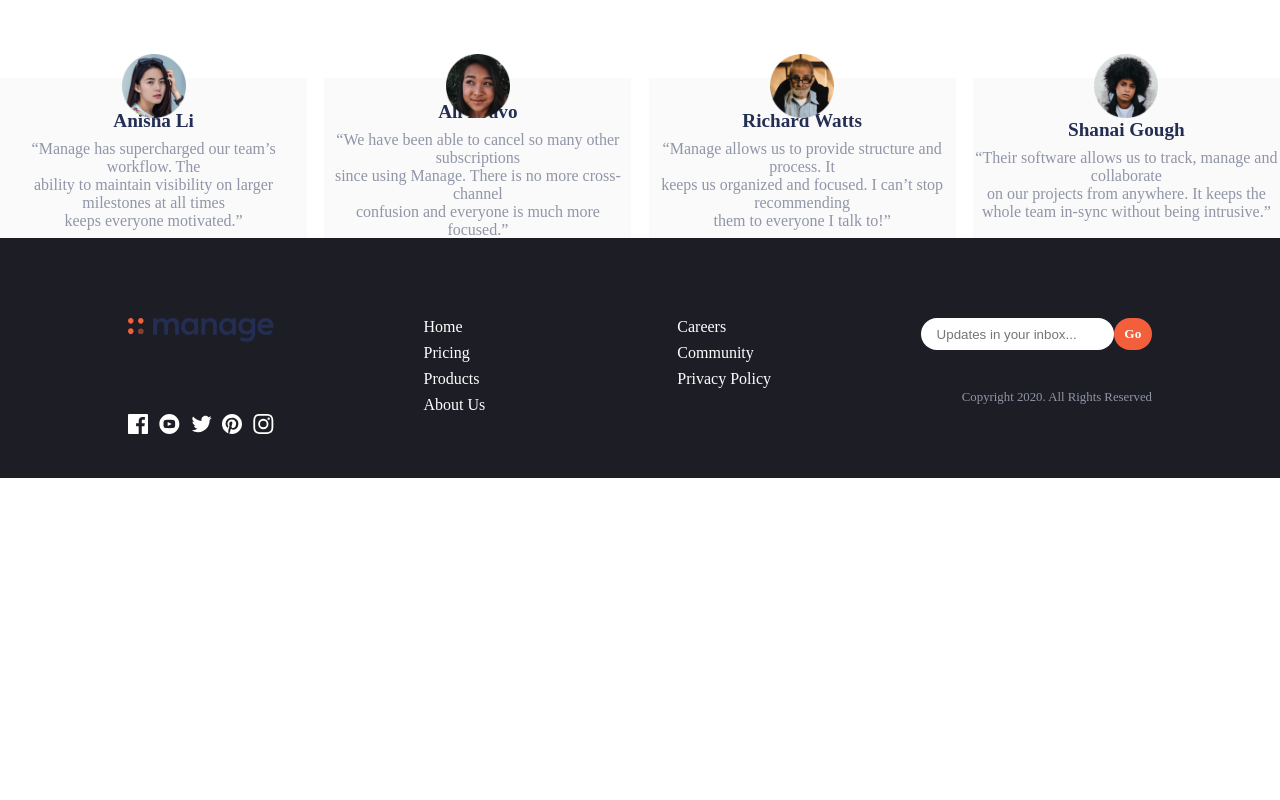
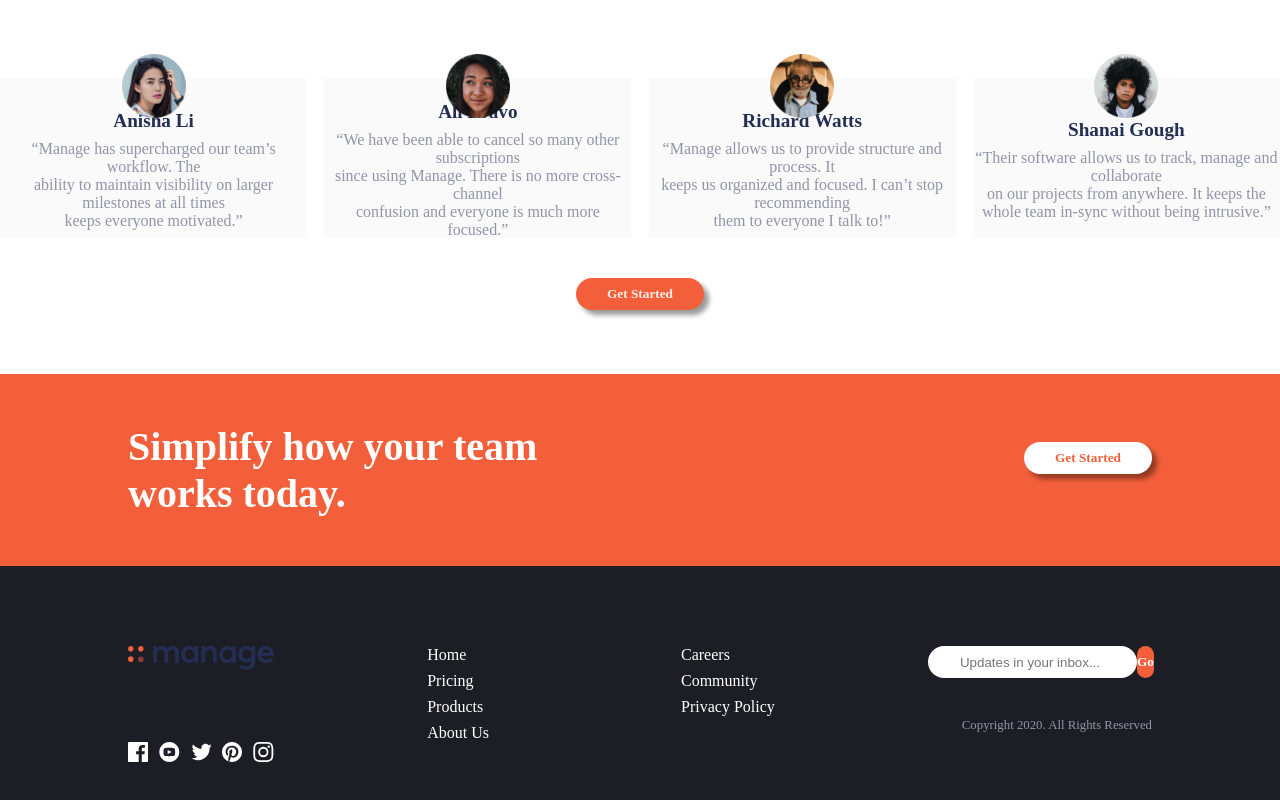
Before and after one commit to cold412/manage-landing-page, a Gatsby site: page / in a window 1280 px wide. Shown: the part 1258-2058 px from the top of the page. Before the commit the page ends 1736 px from the top, so only its background shows below. Built offline with nearby package versions, Linux system fonts and the light colour scheme; Gatsby itself is replaced by a stand-in of ours; a web font is replaced by a local one.

Commit message:
new page 4 done

```diff
--- a/src/pages/index.js
+++ b/src/pages/index.js
@@ -4,7 +4,8 @@ import Page1 from "./page1"
 import Page2 from "./page2"
 import Page25 from "./page25"
 import Page3 from "./page3"
-import Page4 from "./page4"
+import Page35 from "./page35"
+import Page45 from "./page45"
 import Footer from "./footer"
 import "../styles/navbar.scss"
 import '../styles/index.scss'
@@ -12,7 +13,8 @@ import '../styles/page1.scss'
 import '../styles/page2.scss'
 import '../styles/page25.scss'
 import '../styles/page3.scss'
-import '../styles/page4.scss'
+import '../styles/page35.scss'
+import '../styles/page45.scss'
 import '../styles/footer.scss'
 
 
@@ -25,7 +27,8 @@ const index = () => {
             <Page2/>
             <Page25/>
             <Page3/>
-{/*             <Page4/> */}
+            <Page35/>
+            <Page45/>
             <Footer/>
         </div>
     )
--- a/src/pages/navbar.js
+++ b/src/pages/navbar.js
@@ -23,7 +23,7 @@ const Navbar = ({ data }) => {
         </ul>
       </div>
       <div className="btn">
-        <h4>Get Started</h4>
+        <h5>Get Started</h5>
       </div>
     </div>
   )
--- a/src/pages/page1.js
+++ b/src/pages/page1.js
@@ -18,7 +18,7 @@ const Page1 = () => {
 
           </p>
       <div className="btn">
-        Get Started
+       <h5>Get Started</h5>
         </div>
       </div>
       <div className="container__page1__right">
--- /dev/null
+++ b/src/pages/page35.js
@@ -0,0 +1,16 @@
+import React from 'react'
+
+const Page35 = () => {
+  return (
+        <div className="page35__container">
+            <div className="page35__btn">
+
+               <h5>
+                 Get Started
+                 </h5>
+            </div>
+        </div>
+  )
+}
+
+export default Page35
--- /dev/null
+++ b/src/pages/page45.js
@@ -0,0 +1,21 @@
+import React from "react"
+
+const Page45 = () => {
+    return (
+        <div className="page4__container">
+            <div className="page4__bottom">
+                <div className="page4__text">
+                    <h1>
+                        Simplify how your team <br /> works today.
+                    </h1>
+                </div>
+            </div>
+
+            <div className="page4__btn2">
+                <h5>Get Started</h5>
+            </div>
+        </div>
+    )
+}
+
+export default Page45
--- a/src/styles/footer.scss
+++ b/src/styles/footer.scss
@@ -51,19 +51,21 @@
     .footer__box3{
         display: flex;
         flex-direction: column;
+        width: 28vh;
         .box3__top{
             display: flex;
             flex-direction: row;
             align-items: center;
             padding-bottom: 5vh;
+        justify-content: space-between;
             input{
                 height: 4vh;
                 border-radius: 1.5rem;
                 border: 1px;
-                padding-left: 1rem;
+                padding-left: 2rem;
+
             }
             h5{
-
                 height: 4vh;
                 width: 3vw;
                 border-radius: 1.5rem;
--- /dev/null
+++ b/src/styles/page35.scss
@@ -0,0 +1,25 @@
+@import "var.scss";
+
+.page35__container {
+  display: flex;
+  flex-direction: column;
+  align-items: center;
+  justify-content: center;
+  .page35__btn {
+    @include btn;
+    width: 10vw;
+    font-weight: bold;
+    margin-bottom: 8vh;
+    margin-top: 5vh;
+  }
+  .page35__btn:hover {
+    background-color: lighten($color: $BrightRed, $amount: 10);
+    color: $VeryPaleRed;
+    height: 4vh;
+    min-width: 10vw;
+    display: flex;
+    justify-content: center;
+    align-items: center;
+    border-radius: 1.5rem;
+  }
+}
--- /dev/null
+++ b/src/styles/page45.scss
@@ -0,0 +1,36 @@
+@import "var.scss";
+
+.page4__container {
+  display: flex;
+  flex-direction: row;
+  align-items: center;
+  background-color: $BrightRed;
+  justify-content: space-between;
+  height: 24vh;
+  @include padding;
+
+  .page4__bottom {
+    .page4__text {
+      h1 {
+        font-family: $Mainfontfamily;
+        color: white;
+        font-size: 2.5rem;
+      }
+    }
+  }
+
+  .page4__btn2 {
+    @include btn;
+    width: 10vw;
+    font-weight: bold;
+    margin-bottom: 8vh;
+    margin-top: 5vh;
+    background-color: white;
+    color: $BrightRed;
+
+    :hover {
+      background-color: lighten($color: white, $amount: 10);
+      color: lighten($color: $BrightRed, $amount: 20);
+    }
+  }
+}
```
